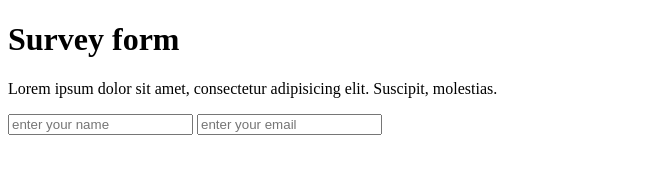
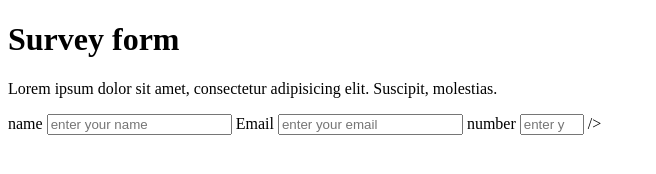
Before and after one commit to menawar/khalid-sylvester, a plain HTML site: page fcc-test-suite-template-master/index.html in a window 1280 px wide. Shown: the whole page, without its empty margins (0-656 px from the left). Drawn offline with Linux system fonts and the light colour scheme.

Commit message:
second part

```diff
--- a/fcc-test-suite-template-master/index.html
+++ b/fcc-test-suite-template-master/index.html
@@ -17,6 +17,7 @@
       </header>
 
       <form id="survey-form">
+        <label id="name-label" for="name">name</label>
         <input
           type="text"
           id="name"
@@ -24,13 +25,27 @@
           placeholder="enter your name"
           required
         />
+        <label id="email-label" for="email">Email</label>
         <input
           type="email"
           id="email"
           name="email"
           placeholder="enter your email"
           required
+
         />
+        <label id="number-label" for="nubmer">number</label>
+        <input
+        type="number"
+        id="number"
+        name="number"
+        placeholder="enter you number"
+        <input type="number" id="tentacles" name="tentacles"
+       min="10" max="100">
+      />
+
+
+
       </form>
     </div>
     <script src="https://cdn.freecodecamp.org/testable-projects-fcc/v1/bundle.js"></script>
```
